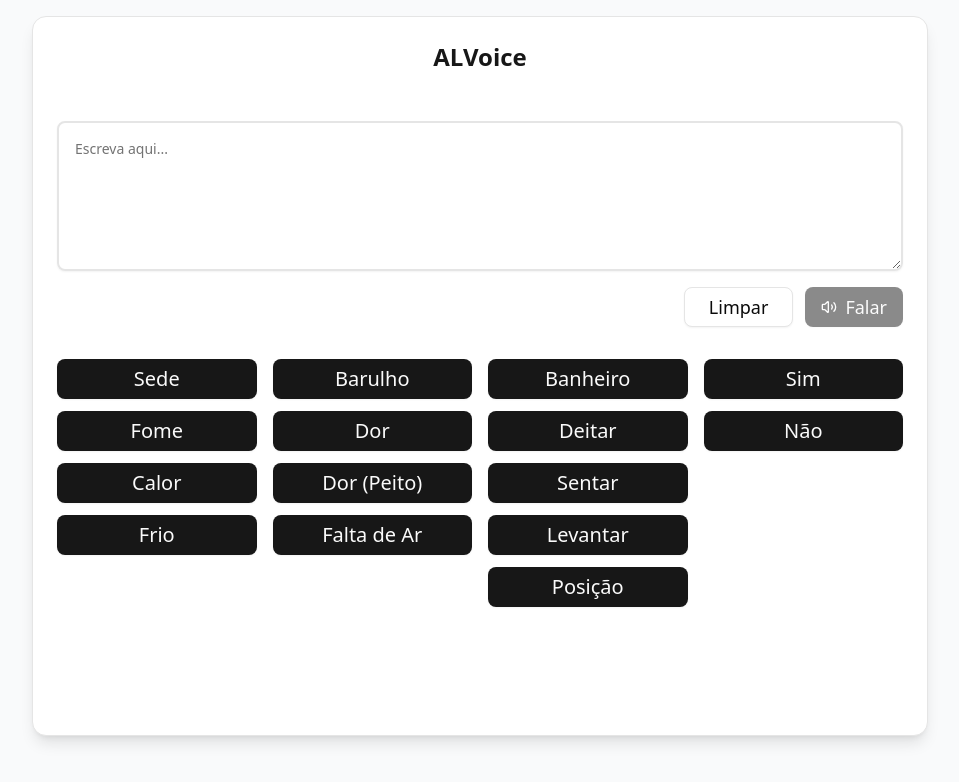
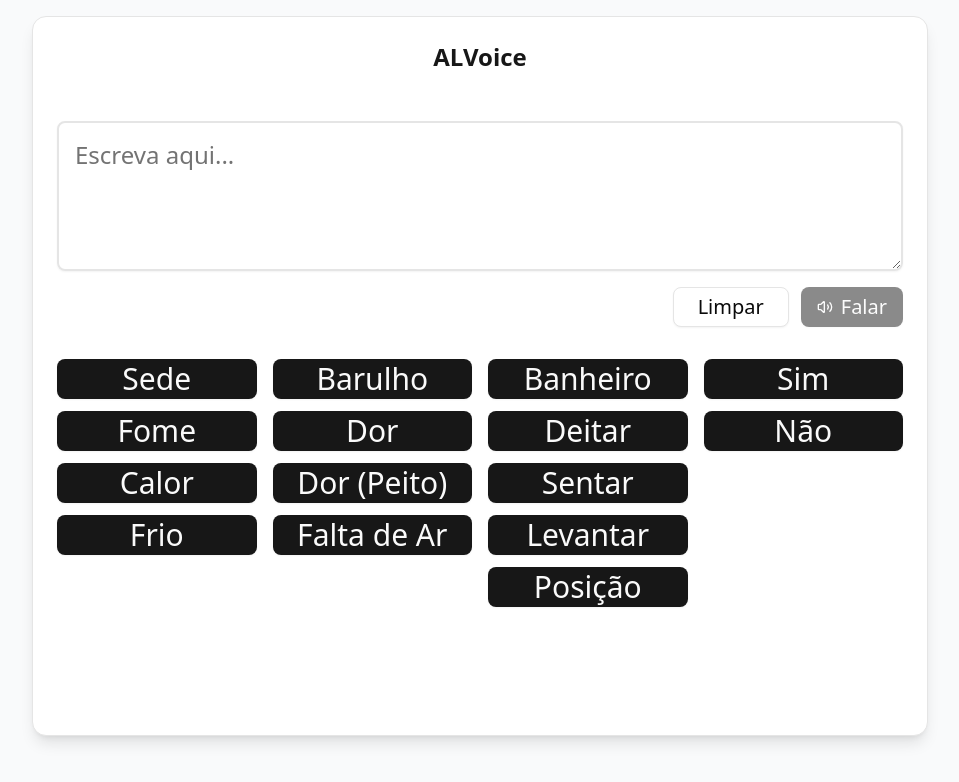
Before and after one commit to lobobruno/als-communication-interface, a Next.js app: page / in a window 1280 px wide. Shown: the top 782 px of the page, without its empty margins (160-1119 px from the left). Built offline with nearby package versions, Linux system fonts and the light colour scheme.

Commit message:
:lipstick: text sizes

```diff
--- a/src/app/page.tsx
+++ b/src/app/page.tsx
@@ -189,7 +189,7 @@ export default function ALSCommunicationInterface() {
 							value={message}
 							onChange={(e) => setMessage(e.target.value)}
 							placeholder="Escreva aqui..."
-							className="w-full min-h-[150px] text-xl p-4 border-2 focus:border-primary"
+							className="w-full min-h-[150px] text-2xl p-4 border-2 focus:border-primary"
 							aria-label="Message input"
 						/>
 
@@ -198,7 +198,7 @@ export default function ALSCommunicationInterface() {
 								variant="outline"
 								size="lg"
 								onClick={clearMessage}
-								className="text-lg"
+								className="text-xl"
 							>
 								Limpar
 							</Button>
@@ -206,7 +206,7 @@ export default function ALSCommunicationInterface() {
 								//onClick={speakMessage}
 								onClick={handleSpeak2}
 								size="lg"
-								className="gap-2 text-lg"
+								className="gap-2 text-xl"
 								disabled={!message || isGenarating || isPlaying === message}
 							>
 								{isGenarating ? (
--- a/src/components/audio-button.tsx
+++ b/src/components/audio-button.tsx
@@ -40,7 +40,7 @@ export const PlayAudioButton: React.FC<PlayAudioButtonProps> = ({
 			disabled={isPlaying}
 			variant={isPlaying ? "ghost" : "default"}
 		>
-			<span className="text-lg sm:text-xl">{text}</span>
+			<span className="text-lg sm:text-3xl">{text}</span>
 		</Button>
 	);
 };
--- a/src/components/ui/textarea.tsx
+++ b/src/components/ui/textarea.tsx
@@ -7,7 +7,7 @@ function Textarea({ className, ...props }: React.ComponentProps<"textarea">) {
     <textarea
       data-slot="textarea"
       className={cn(
-        "border-input placeholder:text-muted-foreground focus-visible:border-ring focus-visible:ring-ring/50 aria-invalid:ring-destructive/20 dark:aria-invalid:ring-destructive/40 aria-invalid:border-destructive flex field-sizing-content min-h-16 w-full rounded-md border bg-transparent px-3 py-2 text-base shadow-xs transition-[color,box-shadow] outline-none focus-visible:ring-[3px] disabled:cursor-not-allowed disabled:opacity-50 md:text-sm",
+        "border-input placeholder:text-muted-foreground focus-visible:border-ring focus-visible:ring-ring/50 aria-invalid:ring-destructive/20 dark:aria-invalid:ring-destructive/40 aria-invalid:border-destructive flex field-sizing-content min-h-16 w-full rounded-md border bg-transparent px-3 py-2 shadow-xs transition-[color,box-shadow] outline-none focus-visible:ring-[3px] disabled:cursor-not-allowed disabled:opacity-50",
         className
       )}
       {...props}
```
